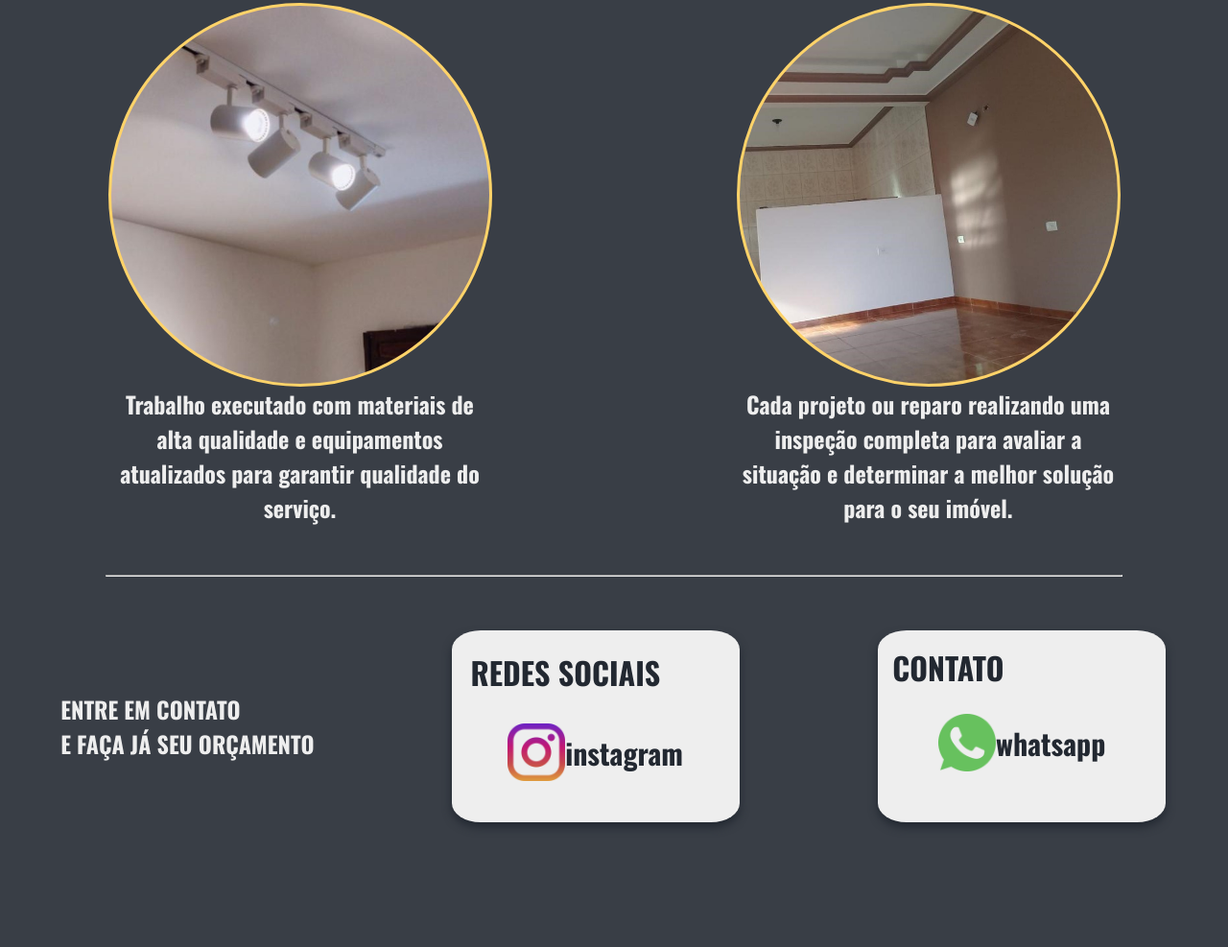
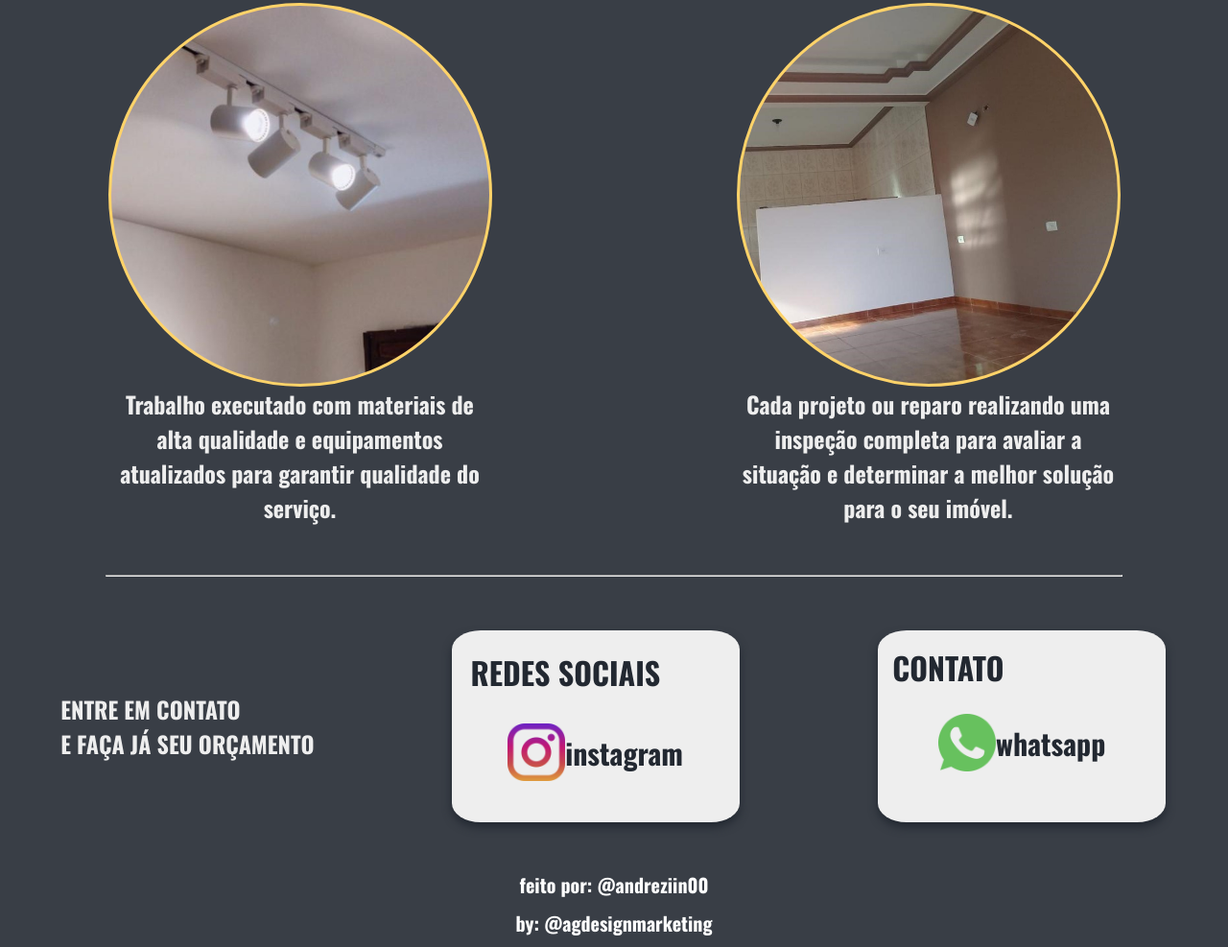
Before and after one commit to Andreziin00/Kronos-WebPage00, a plain HTML site: page kronosSite/index.html in a window 1280 px wide. Shown: the part 3047-4034 px from the top of the page at 96% size. Before the commit the page ends 3944 px from the top, so only its background shows below. Drawn offline with nearby package versions, Linux system fonts and the light colour scheme.

Commit message:
finalV
versao final.
add:
    favicon personalizada;
    link criador && agmkt

```diff
--- a/kronosSite/index.html
+++ b/kronosSite/index.html
@@ -5,9 +5,24 @@
     <meta http-equiv="X-UA-Compatible" content="IE=edge">
     <meta name="viewport" content="width=device-width, initial-scale=1.0">
     <link rel="stylesheet" href="style.css">
+    <link rel="shortcut icon" href="imagens/icon/favicon.ico" type="image/x-icon">
     <title>Kronos</title>
 </head>
 <body>
+
+    <style>
+        .ag-mkt {
+            font-size: 20px;
+            width: 100%;
+            height: auto;
+            color: #eeeeee;
+        }
+        .criador:hover {
+            opacity: 60%;
+            transition: 0.7s;
+        }
+    </style>
+
     <!-- MENU parte inicial do projeto-->
     <header class="header">
         <h1 class="logo">Kronos<span class="ponto">.</span></h1>
@@ -153,6 +168,10 @@
                 </div>
             </footer>
         </div>
+
+        <!--div relacionada ao criador-->
+        <div class="ag-mkt"><a target="_blank" class="criador" href="https://www.instagram.com/andreziin00/"><p>feito por: @andreziin00</p></a>
+            <a class="criador" target="_blank" href="https://www.instagram.com/ag_marketingd1gital/"><p>by: @agdesignmarketing</p></a></div>
     </div>
 </body>
 </html>
```
Also changed, not shown: kronosSite/imagens/icon/favicon.ico (added).
